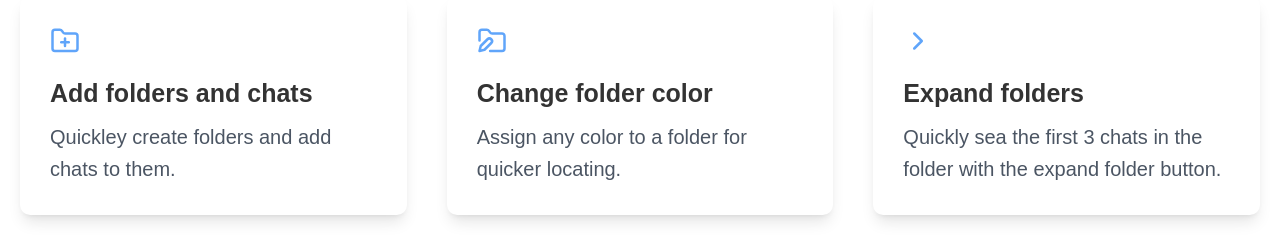
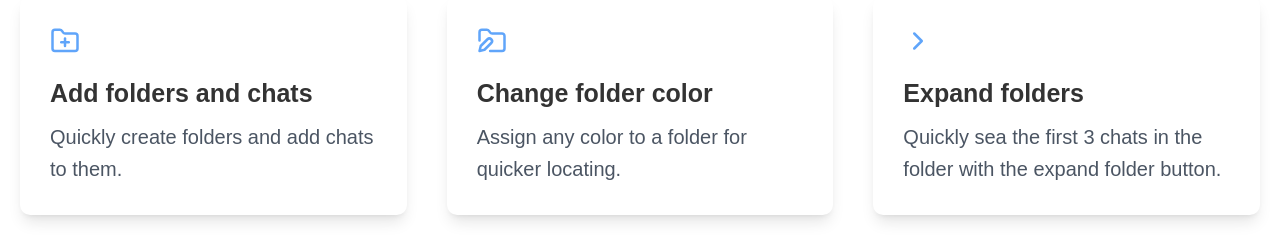
Before and after one commit to SJ-209/fast-folders-lp2, a React (Vite) app: page / in a window 1280 px wide. Shown: the part 1860-2095 px from the top of the page. Built offline with nearby package versions, Linux system fonts and the light colour scheme; a web font is replaced by a local one.

Commit message:
spelling mistake

```diff
--- a/src/components/FeaturesSection.jsx
+++ b/src/components/FeaturesSection.jsx
@@ -35,7 +35,7 @@ function FeaturesSection() {
           <FeatureCard
             icon={<FolderPlus className="w-6 h-6 text-blue-400" />}
             title="Add folders and chats"
-            description="Quickley create folders and add chats to them."
+            description="Quickly create folders and add chats to them."
           />
           <FeatureCard
             icon={<FolderPen className="w-6 h-6 text-blue-400" />}
```
